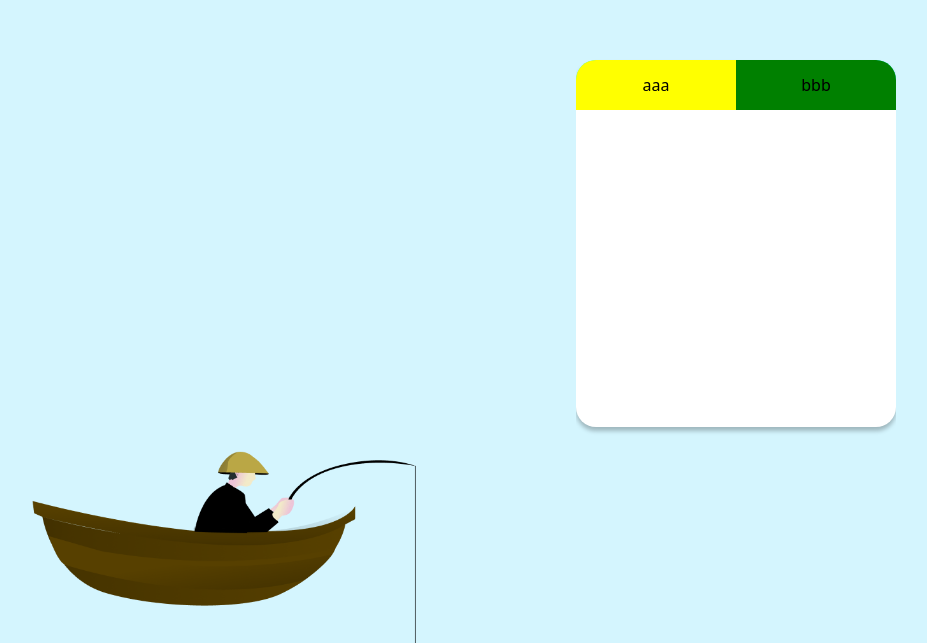
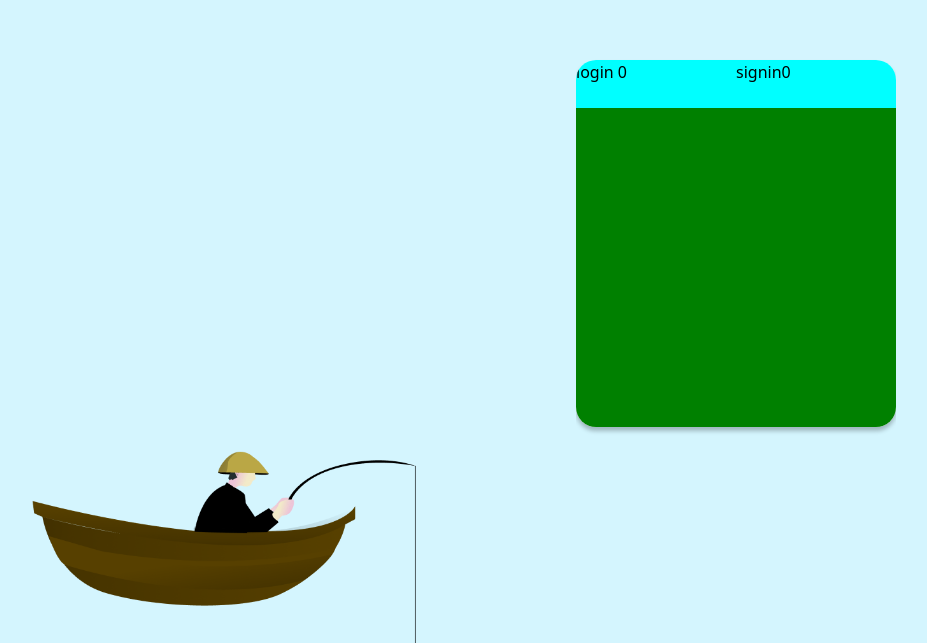
Before and after one commit to SVTeamJ/DeepBlue, a React (Vite) app in the folder frontend/: page / in a window 1280 px wide. Shown: the part 157-800 px from the top of the page, without its empty margins (224-1151 px from the left). Built offline with nearby package versions, Linux system fonts and the light colour scheme.

Commit message:
feat: 로그인 레이아웃 재설정 및 버튼 대략적인 제작

```diff
--- a/frontend/package.json
+++ b/frontend/package.json
@@ -17,7 +17,8 @@
     "react": "^18.2.0",
     "react-dom": "^18.2.0",
     "react-dropzone": "^14.2.3",
-    "react-router-dom": "6.6.1",
+    "react-router-dom": "^6.6.1",
+    "react-wavify": "^1.7.0",
     "recoil": "0.7.6",
     "tailwindcss": "3.2.4"
   },
--- a/frontend/src/page/main/index.scss
+++ b/frontend/src/page/main/index.scss
@@ -44,49 +44,37 @@
 
 }
 
-.insert_foundation{
-    width: 100%;
-    height: 20%;
-    align-self: flex-end;
-    background-color: green;
-}
-
-.insert_login_page{
+.insert_login_layout{
     align-self: center;
     width: 450px;
     height: 367px;
     display: flex;
     flex-direction: column;
     align-items: center;
-
     background-color: white;
     box-shadow: 0px 4px 4px rgba(0, 0, 0, 0.25);
     border-radius: 20px;
 }
 
-.insert_login_and_signin{
+.insert_switch_login{
     display: grid;
     width: 100%;
     height: 3.125rem;
-    align-items: center;
+    //align-items: center;
     grid-template-columns: 1fr 1fr;
     background-color: aqua;
 }
 
-.insert_login{
-    display: flex;
+.switch_button{
+    display: login;
     width: 100%;
-    height: 100%;
-    align-items: center;
-    justify-content: center;
-    background-color: yellow;
+
 }
-.insert_signin{
-    display: flex;
+
+
+.insert_login_page{
     width: 100%;
-    height: 100%;
-    align-items: center;
-    justify-content: center;
+    height: 90%;
     background-color: green;
 }
 
--- a/frontend/src/page/main/index.tsx
+++ b/frontend/src/page/main/index.tsx
@@ -1,10 +1,11 @@
-import React from 'react';
+import React, { useState } from 'react';
 import InsertImage from '../insertImage';
 import Wave from 'react-wavify';
 import fisher_man from '@/assets/fisher_man.png';
-import gull from '@/assets/gull.png';
-import sun from '@/assets/sun.png';
 import './index.scss';
+import { type } from 'os';
+import { toUSVString } from 'util';
+import Is_login_check from './islogjn';
 
 const Main = () => {
   const goToBottom = () => {
@@ -15,27 +16,29 @@ const Main = () => {
     });
   };
 
+
+
+
+
   return (
     <div>
       <div className="main_background">
         <div className='main_left_background'>
-          {/*<img className="insert_gull" src={gull}></img>*/}
           <img className='insert_fisher_man' src={fisher_man}></img>
         </div>
         <div className='main_right_background'>
-          {/*<img className="insert_sun" src={sun}></img>*/}
           <div className='insert_right_center_background'>
-            <div className='insert_login_page'>
-              <div className='insert_login_and_signin'>
-                <a className='insert_login'>aaa</a>
-                <a className='insert_signin'>bbb</a>
+            <div className='insert_login_layout'>
+
+              <Is_login_check />
+
+
+              <div className='insert_login_page'>
+
               </div>
+
+
             </div>
-            {/*<div className='insert_title'>강태공 이야기</div>*/}
-            {/*<div onClick={goToBottom} className='insert_jbutton' > 낚시하러가기 </div>*/}
-            {/*div className='insert_jbutton'> 내가 잡은 물고기 보기 </div>*/}
-            {/*<div className='insert_jbutton'> 물때 확인 하기 </div>*/}
-            {/*<div className='insert_jbutton'> 랭킹 보기 </div>*/}
           </div>
         </div>
         <Wave
--- /dev/null
+++ b/frontend/src/page/main/islogjn.tsx
@@ -0,0 +1,20 @@
+import React,{useState} from "react";
+
+function Is_login_check(){
+  const [is_login,set_is_login] = useState(0);
+  const set_login = () =>{
+    set_is_login(0);
+  }
+  const set_signin = () =>{
+    set_is_login(1);
+  }
+
+  return(
+    <div className="insert_switch_login">
+      <div onClick={set_login}>login {is_login}</div>
+      <div onClick={set_signin}>signin{is_login}</div>
+    </div>
+  );
+}
+
+export default Is_login_check;
```
Also changed, not shown: 1 other file (tests, documents, lock files or other folders).
